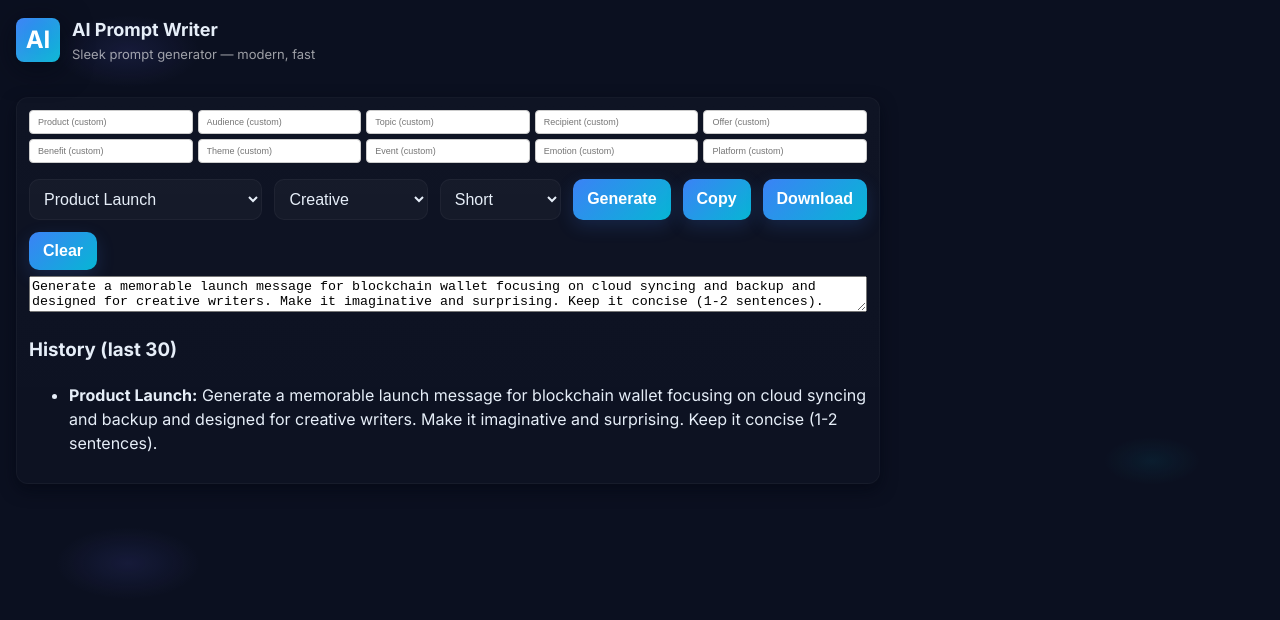
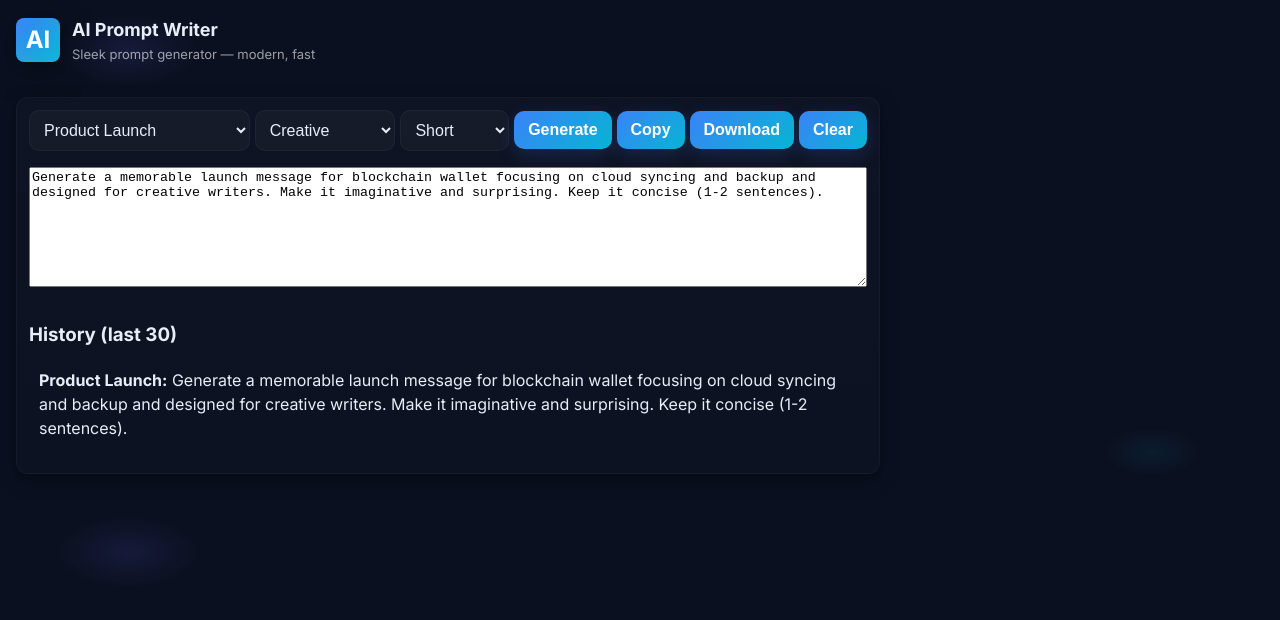
Before and after one commit to gabezigo/AiPromptGenerator, a React (Create React App) app: page / in a window 1280 px wide. Both pictures are taken after a click on the button "Generate". Shown: the top 620 px of the page. Built offline with nearby package versions, Linux system fonts and the light colour scheme; the HTML template or start-up script is replaced by a standard one.

Commit message:
Update App.js

```diff
--- a/src/App.js
+++ b/src/App.js
@@ -234,23 +234,23 @@ function randomChoice(arr) {
   return arr[Math.floor(Math.random() * arr.length)];
 }
 
-// Fill template with random words or custom overrides and add tone/length instructions
-function fillTemplate(tmpl, tone, length, customWords = {}) {
+// Fill template with random words and add tone/length instructions
+function fillTemplate(tmpl, tone, length) {
   const replacements = {
     adjective: randomChoice(WORD_BANKS.adjective),
     adjective2: randomChoice(WORD_BANKS.adjective2),
     toneWord: tone,
-    product: customWords.product || randomChoice(WORD_BANKS.product),
+    product: randomChoice(WORD_BANKS.product),
     features: randomChoice(WORD_BANKS.features),
-    audience: customWords.audience || randomChoice(WORD_BANKS.audience),
-    platform: customWords.platform || randomChoice(WORD_BANKS.platform),
-    topic: customWords.topic || randomChoice(WORD_BANKS.topic),
-    recipient: customWords.recipient || randomChoice(WORD_BANKS.recipient),
-    offer: customWords.offer || randomChoice(WORD_BANKS.offer),
-    benefit: customWords.benefit || randomChoice(WORD_BANKS.benefit),
-    theme: customWords.theme || randomChoice(WORD_BANKS.theme),
-    event: customWords.event || randomChoice(WORD_BANKS.event),
-    emotion: customWords.emotion || randomChoice(WORD_BANKS.emotion),
+    audience: randomChoice(WORD_BANKS.audience),
+    platform: randomChoice(WORD_BANKS.platform),
+    topic: randomChoice(WORD_BANKS.topic),
+    recipient: randomChoice(WORD_BANKS.recipient),
+    offer: randomChoice(WORD_BANKS.offer),
+    benefit: randomChoice(WORD_BANKS.benefit),
+    theme: randomChoice(WORD_BANKS.theme),
+    event: randomChoice(WORD_BANKS.event),
+    emotion: randomChoice(WORD_BANKS.emotion),
   };
 
   let filled = tmpl.replace(/\{(.*?)\}/g, (_, key) => replacements[key.trim()] || `{${key}}`);
@@ -284,20 +284,6 @@ export default function App() {
     }
   });
 
-  // Custom overrides for placeholders, excluding toneWord
-  const [customWords, setCustomWords] = useState({
-    product: '',
-    audience: '',
-    topic: '',
-    recipient: '',
-    offer: '',
-    benefit: '',
-    theme: '',
-    event: '',
-    emotion: '',
-    platform: '',
-  });
-
   useEffect(() => {
     localStorage.setItem('prompts', JSON.stringify(history));
   }, [history]);
@@ -307,8 +293,8 @@ export default function App() {
     const tmpl =
       selectedTemplate.templates[Math.floor(Math.random() * selectedTemplate.templates.length)];
 
-    // Fill placeholders with random words and add tone/length info and custom overrides
-    const prompt = fillTemplate(tmpl, tone, length, customWords);
+    // Fill placeholders with random words and add tone/length info
+    const prompt = fillTemplate(tmpl, tone, length);
 
     setResult(prompt);
     setHistory((h) => [{ id: Date.now(), title: selectedTemplate.title, prompt }, ...h].slice(0, 30));
@@ -336,11 +322,6 @@ export default function App() {
     setResult('');
   }
 
-  function handleCustomWordChange(e) {
-    const { name, value } = e.target;
-    setCustomWords((prev) => ({ ...prev, [name]: value }));
-  }
-
   return (
     <div className="container">
       <header className="header">
@@ -354,48 +335,7 @@ export default function App() {
       </header>
 
       <main className="panel main-panel">
-        {/* Custom inputs for overrides (without Tone Word) */}
-        <div
-          className="custom-inputs"
-          style={{
-            marginBottom: '1rem',
-            display: 'flex',
-            flexWrap: 'wrap',
-            gap: '0.5rem',
-          }}
-        >
-          {[
-            { label: 'Product', name: 'product' },
-            { label: 'Audience', name: 'audience' },
-            { label: 'Topic', name: 'topic' },
-            { label: 'Recipient', name: 'recipient' },
-            { label: 'Offer', name: 'offer' },
-            { label: 'Benefit', name: 'benefit' },
-            { label: 'Theme', name: 'theme' },
-            { label: 'Event', name: 'event' },
-            { label: 'Emotion', name: 'emotion' },
-            { label: 'Platform', name: 'platform' },
-          ].map(({ label, name }) => (
-            <input
-              key={name}
-              name={name}
-              placeholder={`${label} (custom)`}
-              value={customWords[name]}
-              onChange={handleCustomWordChange}
-              style={{
-                flex: '1 1 140px',
-                padding: '6px 8px',
-                fontSize: '0.9rem',
-                borderRadius: '4px',
-                border: '1px solid #ccc',
-              }}
-              autoComplete="off"
-            />
-          ))}
-        </div>
-
-        {/* Controls including tone dropdown */}
-        <div className="controls">
+        <div className="controls" style={{ gap: '0.5rem', flexWrap: 'wrap', alignItems: 'center' }}>
           <select
             className="select"
             value={selectedTemplate.title}
@@ -451,15 +391,15 @@ export default function App() {
           className="result"
           value={result}
           placeholder="Your generated prompt will appear here..."
+          style={{ minHeight: '120px', marginTop: '1rem', resize: 'vertical' }}
         />
 
-        {/* History panel */}
-        <div className="history">
+        <div className="history" style={{ marginTop: '1rem' }}>
           <h3>History (last 30)</h3>
           {history.length === 0 && <p>No history yet.</p>}
-          <ul>
+          <ul style={{ maxHeight: '200px', overflowY: 'auto', paddingLeft: '1rem' }}>
             {history.map(({ id, title, prompt }) => (
-              <li key={id}>
+              <li key={id} style={{ marginBottom: '0.5rem' }}>
                 <strong>{title}:</strong> {prompt}
               </li>
             ))}
```
